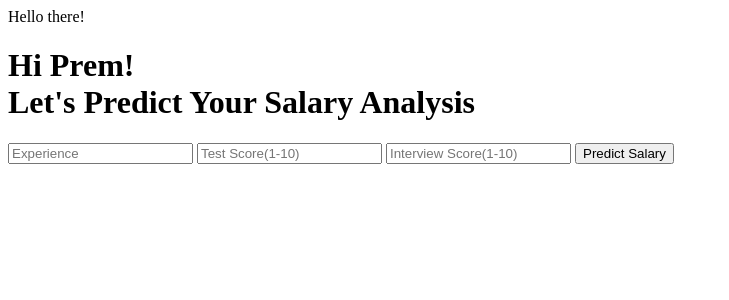
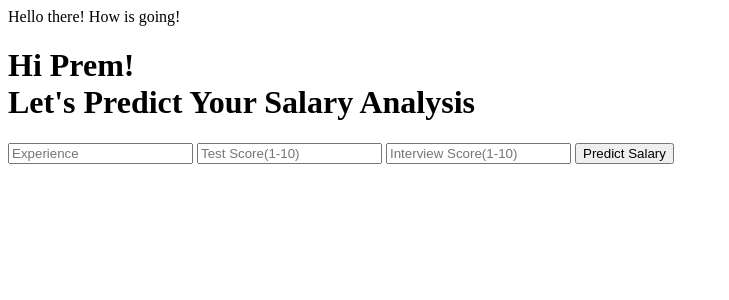
Before and after one commit to raviprakash79/datasc, a Flask app: page / in a window 1280 px wide. Shown: the top 300 px of the page, without its empty margins (0-729 px from the left). Run offline with Flask 2, Linux system fonts and the light colour scheme; parts of the project's set-up code (start-up, migrations or seed data) failed here and were passed over.

Commit message:
Update index.html

```diff
--- a/templates/index.html
+++ b/templates/index.html
@@ -12,7 +12,7 @@
 </head>
 
 <body>
-	Hello there!
+	Hello there! How is going!
  <div class="login">
 	<h1>Hi Prem!<br>Let's Predict Your Salary Analysis</h1>
 
```
